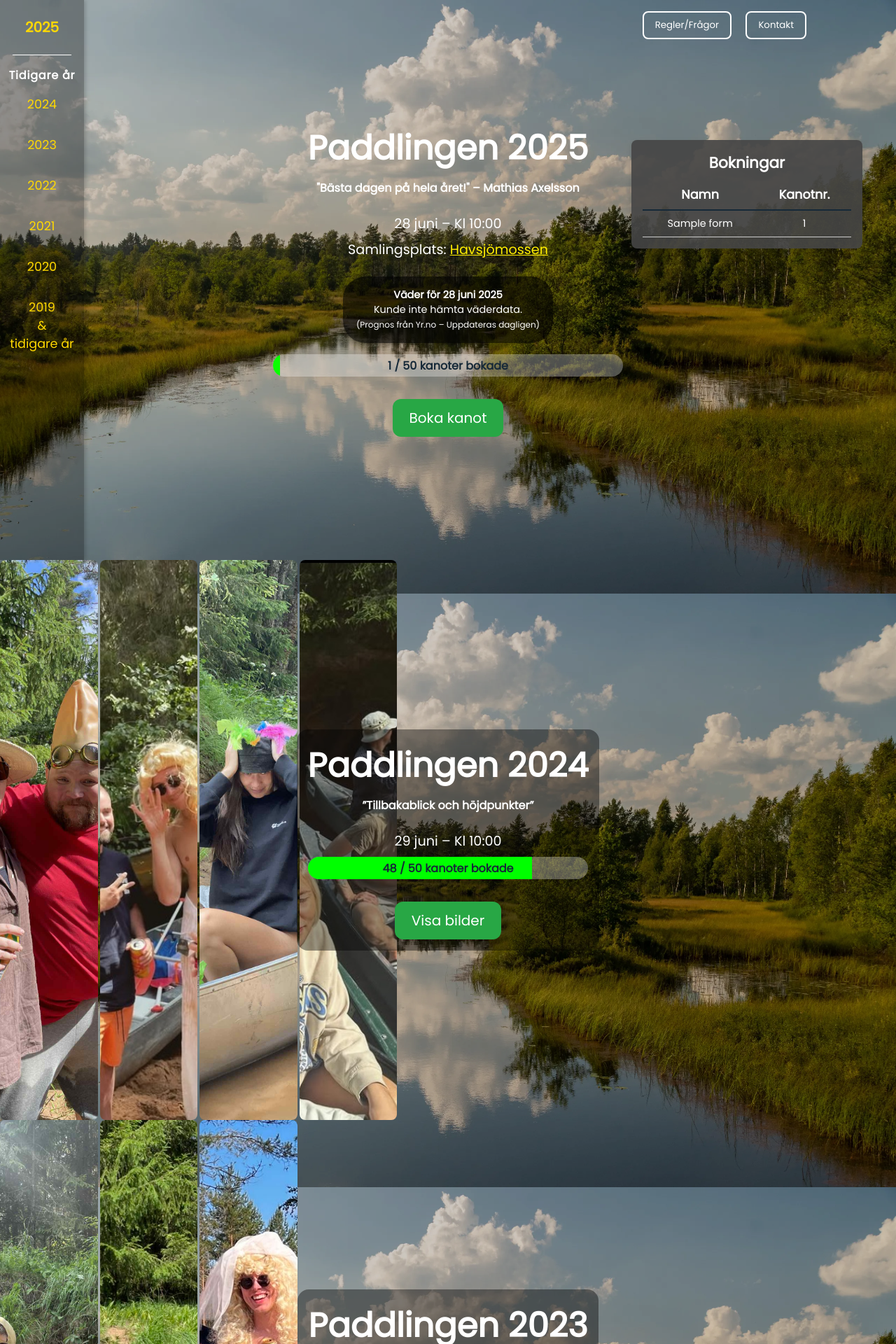
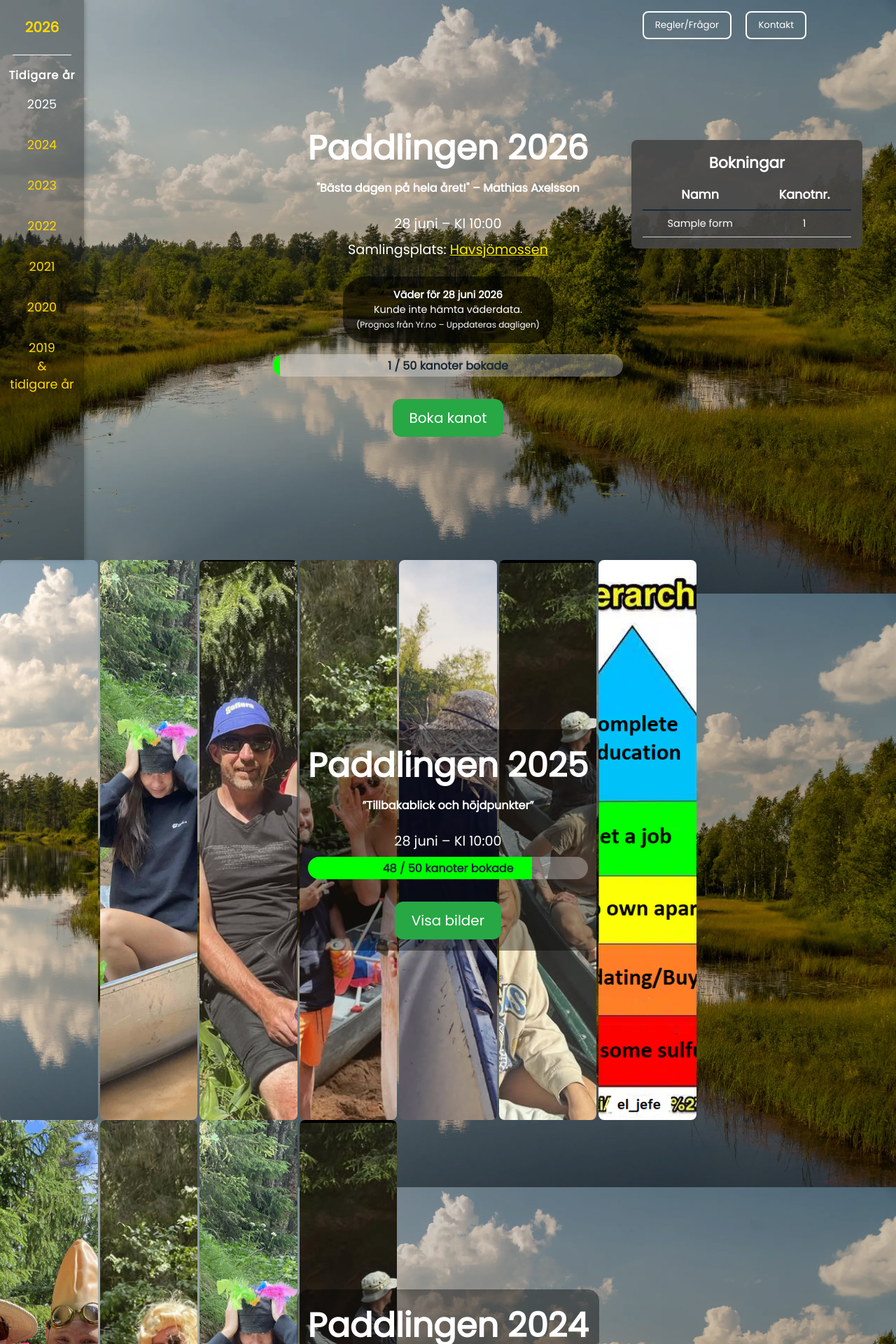
Before and after one commit to Marcus-Gustafsson/Paddlingen, a Flask app: page / in a window 1280 px wide. Shown: the top 1920 px of the page at 70% size. Run offline with Flask 3, Linux system fonts and the light colour scheme; tables that the repository leaves empty hold one stand-in row (values such as "Sample post").

Commit message:
Added 2025 section and updated to main to 2026 (next year)

```diff
--- a/main.py
+++ b/main.py
@@ -105,6 +105,7 @@ def index():
       pics2022=get_images_for_year("2022"),
       pics2023=get_images_for_year("2023"),
       pics2024=get_images_for_year("2024"),
+      pics2025=get_images_for_year("2025"),
       bokningar=alla_bokningar,
       available_canoes=available_canoes
     )
--- a/static/css/styles.css
+++ b/static/css/styles.css
@@ -30,7 +30,7 @@ html, body {
 /* === 2. Move the “background” onto html instead of body === */
 html {
   /* 1. Load the same image (so it’s always behind everything, even as you scroll) */
-  background-image: url("/static/images/2025/nitten.png");
+  background-image: url("/static/images/2026/nitten.png");
 
   /* 2. Don’t tile it */
   background-repeat: no-repeat;
@@ -489,7 +489,7 @@ html {
 .year-section.previous-year-section.with-bg-grid {
   /* 1. Use the same background as the <body> so there’s never white
         “flash” before the grid animates in. */
-  background-image: url("/static/images/2025/nitten.png");
+  background-image: url("/static/images/2026/nitten.png");
   background-repeat: no-repeat;           /* Don’t tile */
   background-position: center center;     /* Always center */
   background-size: cover;                 /* Fill entire section */
--- a/templates/index.html
+++ b/templates/index.html
@@ -22,7 +22,7 @@ Why it’s here:
   <meta name="viewport" content="width=device-width, initial-scale=1.0">
 
   <!-- 3. Page title shown in browser tab -->
-  <title>Paddlingen 2025</title>
+  <title>Paddlingen</title>
 
   <!-- 4. Link to our custom CSS served by Flask -->
   <link rel="stylesheet" href="{{ url_for('static', filename='css/styles.css') }}">
@@ -50,7 +50,7 @@ Why it’s here:
      <!-- ===== YEAR SIDEBAR (OVERLAY) ===== -->
   <aside class="year-sidebar">
     <!-- 1. Current year as a link -->
-    <a href="#year-2025" class="current-year">2025</a>
+    <a href="#year-2026" class="current-year">2026</a>
 
     <!-- 2. Divider -->
     <hr class="sidebar-divider">
@@ -60,6 +60,7 @@ Why it’s here:
 
     <!-- 4. Previous years links -->
     <nav class="previous-years">
+      <a href="#year-2024">2025<br></a>
       <a href="#year-2024">2024<br></a>
       <a href="#year-2023">2023<br></a>
       <a href="#year-2022">2022<br></a>
@@ -98,10 +99,10 @@ Why it’s here:
     <!-- MAIN: one section per year, in normal document flow -->
   <main>
 
-    <!-- ===== SECTION: 2025 ===== -->
+    <!-- ===== Current Year Section ===== -->
     <!-- “year-section” will now handle centering for us -->
-    <section id="year-2025" class="year-section current-year-section scroll-animate">
-      <h1 class="main-title no-select scroll-animate">Paddlingen 2025</h1>
+    <section id="year-2026" class="year-section current-year-section scroll-animate">
+      <h1 class="main-title no-select scroll-animate">Paddlingen 2026</h1>
       <h2 class="main-subtitle no-select scroll-animate">"Bästa dagen på hela året!" – Mathias Axelsson</h2>
       <div class="date-time no-select scroll-animate" id="dateTime">28 juni – Kl 10:00</div>
       <div class="location scroll-animate">
@@ -115,7 +116,7 @@ Why it’s here:
       <!-- Weather widget -->
       <div class="weather-widget weather-widget-inline scroll-animate" id="weatherWidget">
         <h4 class="widget-title">
-          Väder för <span id="eventDateText">28 juni 2025</span>
+          Väder för <span id="eventDateText">28 juni 2026</span>
         </h4>
         <p class="widget-status" id="weatherStatus">
           Prognos kommer vara tillgänglig om <span id="daysUntil">14</span> dagar
@@ -150,6 +151,48 @@ Why it’s here:
       <h1 class="previous-year-heading no-select mobile-only scroll-animate">Tidigare år</h1>
       <h2 class="downward-arrow no-select mobile-only scroll-animate">↓</h2>
 
+    </section>
+
+    <section id="year-2025" class="year-section previous-year-section with-bg-grid scroll-animate">
+    <!-- ===== BACKGROUND GRID (layer 0) ===== -->
+    <div class="photo-grid-bg">
+        {% for img in pics2025 %}
+        <div
+            class="grid-cell"
+            style="background-image: url({{ url_for('static',filename='images/2025/' ~ img) }});"
+        ></div>
+        {% endfor %}
+    </div>
+
+    <!-- ===== CENTER OVERLAY CONTENT (layer 1) ===== -->
+    <div class="overlay-content scroll-animate">
+        <!-- Section heading -->
+        <h1 class="main-title no-select">Paddlingen 2025</h1>
+        <!-- Subtitle or summary -->
+        <h2 class="main-subtitle no-select">”Tillbakablick och höjdpunkter”</h2>
+        <!-- Date line (optional) -->
+        <div class="date-time no-select">28 juni – Kl 10:00</div>
+
+                <!-- ── STATIC PROGRESS BAR FOR 2025 ──────────────────────────────────── -->
+        <div class="progress-container" aria-label="Bokningsstatus 2025">
+          <!--
+            • Give each “.progress-bar” a hard‐coded width (e.g. 80% → 40/50 bokade).
+            • Remove any “id” attributes here; use only class="progress-bar".
+          -->
+          <div
+            class="progress-bar"
+            style="width: 80%; background-color: hsl(120, 100%, 50%);"
+          ></div>
+          <div class="progress-text">
+            48 / 50 kanoter bokade
+          </div>
+        </div>
+
+        <!-- Button to open your gallery viewer -->
+        <button class="book-btn scroll-animate" id="showPhotos2024">
+        Visa bilder
+        </button>
+    </div>
     </section>
 
     <section id="year-2024" class="year-section previous-year-section with-bg-grid scroll-animate">
@@ -441,7 +484,7 @@ Why it’s here:
       <div class="modal-body">
         <p>Har du frågor eller behöver hjälp? Kontakta oss gärna:</p>
         <ul>
-          <li>E-post: <a href="mailto:info@paddlingen2025.se">info@paddlingen2025.se</a></li>
+          <li>E-post: <a href="mailto:info@paddlingen.se">info@paddlingen.se</a></li>
           <li>Telefon: <a href="tel:+46123456789">012-345 6789</a></li>
           <li>Adress: PaddlingsKlubben, Storgatan 1, 123 45 Kopparberg</li>
         </ul>
```
Also changed, not shown: static/images/2025/asgpflasplaspfl.png (added), static/images/2025/ca3ffc40-5bad-444f-bfac-d08f1dfdb282.jpg (added), static/images/2025/paosdmgpoamsdopgm.jpg (added), static/images/2025/paosdmgpomasdpogmsdg.jpg (added), static/images/2025/påasdkgåpasldgåplasdåpg.png (added), static/images/2026/ELSKETE.png (added), static/images/2026/nitten.png (added).
